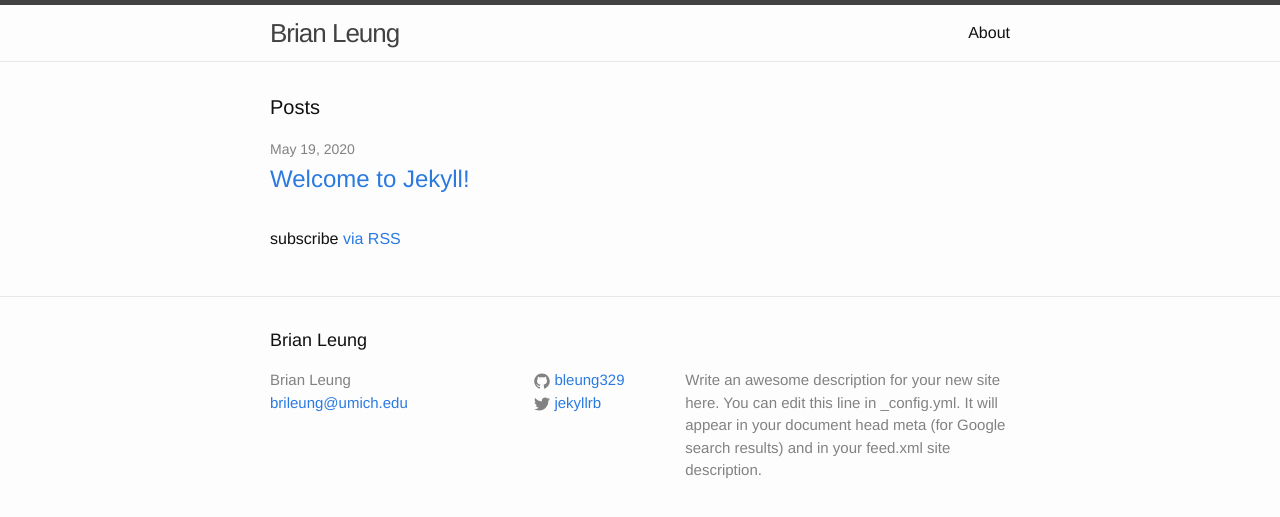
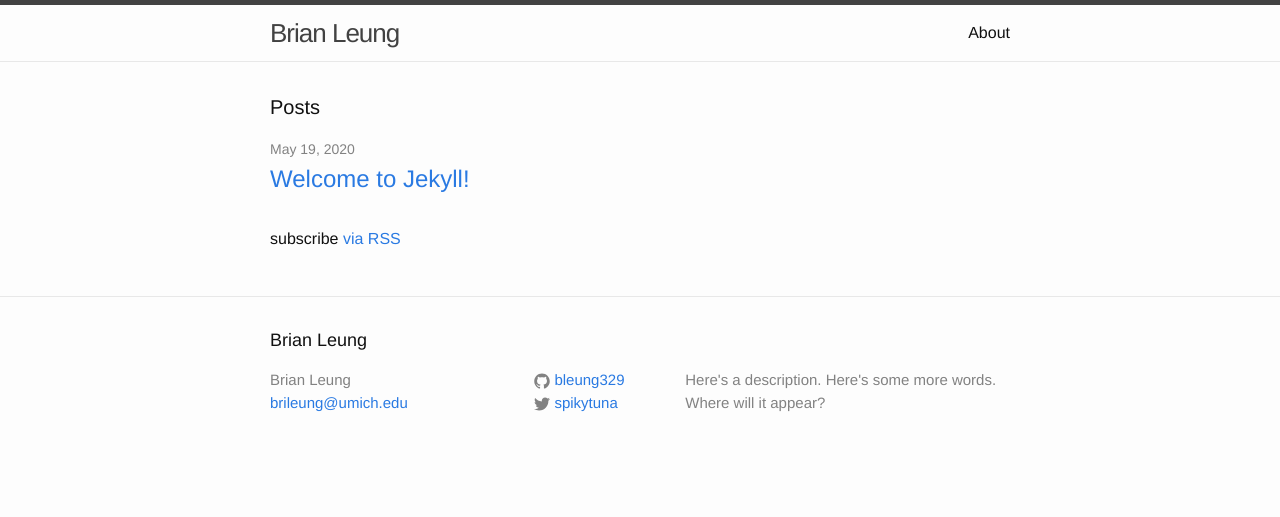
Before and after one commit to bleung329/bleung329.github.io, a Jekyll site: the page built from index.html, in a window 1280 px wide. Shown: the top 517 px of the page. Built offline with Jekyll 4.4.1, drawn with Linux system fonts in a browser that asks for light colours.

Commit message:
Made a twitter, learnt a bit more about jekyll.

```diff
--- a/_config.yml
+++ b/_config.yml
@@ -9,12 +9,10 @@
 title: Brian Leung
 email: brileung@umich.edu
 description: > # this means to ignore newlines until "baseurl:"
-  Write an awesome description for your new site here. You can edit this
-  line in _config.yml. It will appear in your document head meta (for
-  Google search results) and in your feed.xml site description.
+  Here's a description. Here's some more words. Where will it appear?
 baseurl: "" # the subpath of your site, e.g. /blog
 url: "http://yourdomain.com" # the base hostname & protocol for your site
-twitter_username: jekyllrb
+twitter_username: spikytuna
 github_username:  bleung329
 
 # Build settings
```
Also changed, not shown: 4 other files.
